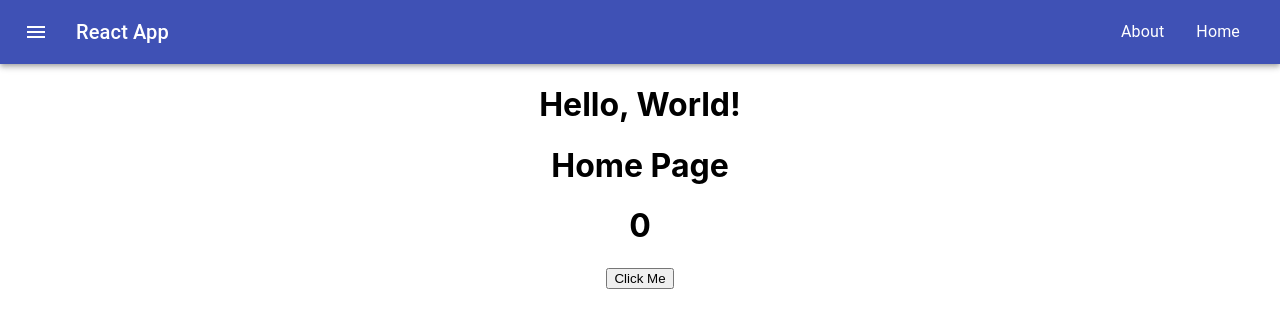
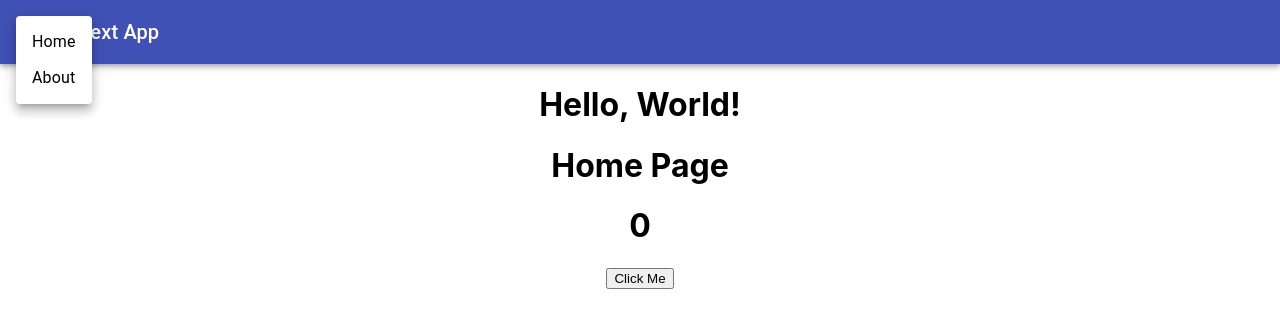
Before and after one commit to Khoa1468/Next-App, a Next.js app: page / in a window 1280 px wide. Both pictures are taken after a click on the button "menu". Shown: the top 328 px of the page. Built offline with nearby package versions, Linux system fonts and the light colour scheme.

Commit message:
edit AppBar.tsx part 2

```diff
--- a/layouts/AppBar.tsx
+++ b/layouts/AppBar.tsx
@@ -1,13 +1,20 @@
-import { makeStyles } from "@material-ui/core/styles";
+import Link from "next/link";
+import React from "react";
+import { createStyles, makeStyles, Theme } from "@material-ui/core/styles";
 import AppBar from "@material-ui/core/AppBar";
 import Toolbar from "@material-ui/core/Toolbar";
 import Typography from "@material-ui/core/Typography";
-import Link from "next/link";
-import { MenuItem } from "@material-ui/core";
 import IconButton from "@material-ui/core/IconButton";
 import MenuIcon from "@material-ui/icons/Menu";
+import AccountCircle from "@material-ui/icons/AccountCircle";
+import Switch from "@material-ui/core/Switch";
+import FormControlLabel from "@material-ui/core/FormControlLabel";
+import FormGroup from "@material-ui/core/FormGroup";
+import MenuItem from "@material-ui/core/MenuItem";
+import Menu from "@material-ui/core/Menu";
 
-const useStyles = makeStyles((theme) => ({
+const useStyles = makeStyles((theme: Theme) =>
+  createStyles({
     root: {
       flexGrow: 1,
     },
@@ -17,36 +24,66 @@ const useStyles = makeStyles((theme) => ({
     title: {
       flexGrow: 1,
     },
-}));
+  })
+);
 
-export default function NavBar(): JSX.Element {
+export default function NavBar() {
   const classes = useStyles();
+  const [anchorEl, setAnchorEl] = React.useState<null | HTMLElement>(null);
+  const open = Boolean(anchorEl);
+
+  const handleMenu = (event: React.MouseEvent<HTMLElement>) => {
+    setAnchorEl(event.currentTarget);
+  };
+
+  const handleClose = () => {
+    setAnchorEl(null);
+  };
 
   return (
     <div className={classes.root}>
       <AppBar position="static">
         <Toolbar>
           <IconButton
-            size="medium"
             edge="start"
+            className={classes.menuButton}
             color="inherit"
             aria-label="menu"
+            aria-controls="menu-appbar"
+            aria-haspopup="true"
+            onClick={handleMenu}
           >
-            <MenuIcon className={classes.menuButton} />
+            <MenuIcon />
           </IconButton>
-          <Typography variant="h6" className={classes.title}>
-            React App
-          </Typography>
+          <Menu
+            id="menu-appbar"
+            anchorEl={anchorEl}
+            anchorOrigin={{
+              vertical: "top",
+              horizontal: "right",
+            }}
+            keepMounted
+            transformOrigin={{
+              vertical: "top",
+              horizontal: "right",
+            }}
+            open={open}
+            onClose={handleClose}
+          >
+            <Link href="/" passHref>
+              <a href="/">
+                <MenuItem onClick={handleClose}>Home</MenuItem>
+              </a>
+            </Link>
             <Link href="/about" passHref>
               <a href="/about">
-              <MenuItem>About</MenuItem>
+                <MenuItem onClick={handleClose}>About</MenuItem>
               </a>
             </Link>
-          <Link href="/" passHref>
-            <a href="/">
-              <MenuItem>Home</MenuItem>
-            </a>
-          </Link>
+          </Menu>
+          <Typography variant="h6" className={classes.title}>
+            Next App
+          </Typography>
         </Toolbar>
       </AppBar>
     </div>
--- a/package.json
+++ b/package.json
@@ -18,6 +18,7 @@
   },
   "devDependencies": {
     "@types/react": "17.0.19",
+    "babel-plugin-styled-components": "^1.13.2",
     "eslint": "7.32.0",
     "eslint-config-next": "11.1.0",
     "typescript": "4.3.5"
--- a/styles/globals.css
+++ b/styles/globals.css
@@ -11,7 +11,7 @@ body {
 }
 
 a {
-  color: #fff;
+  color: #000;
   text-decoration: none;
 }
 
```
Also changed, not shown: .babelrc (added), 1 other file (tests, documents, lock files or other folders). Lines whose indentation alone changed are shown as unchanged.
